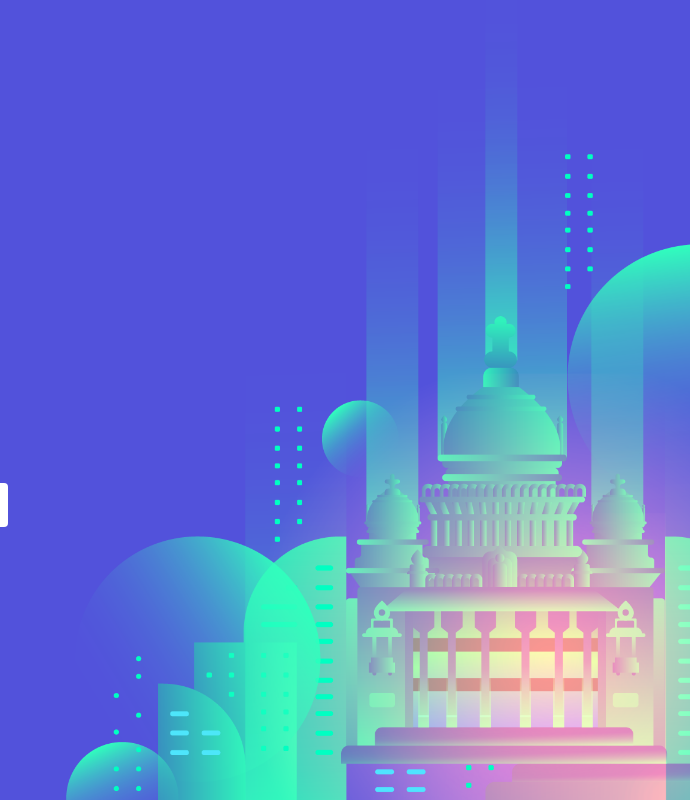
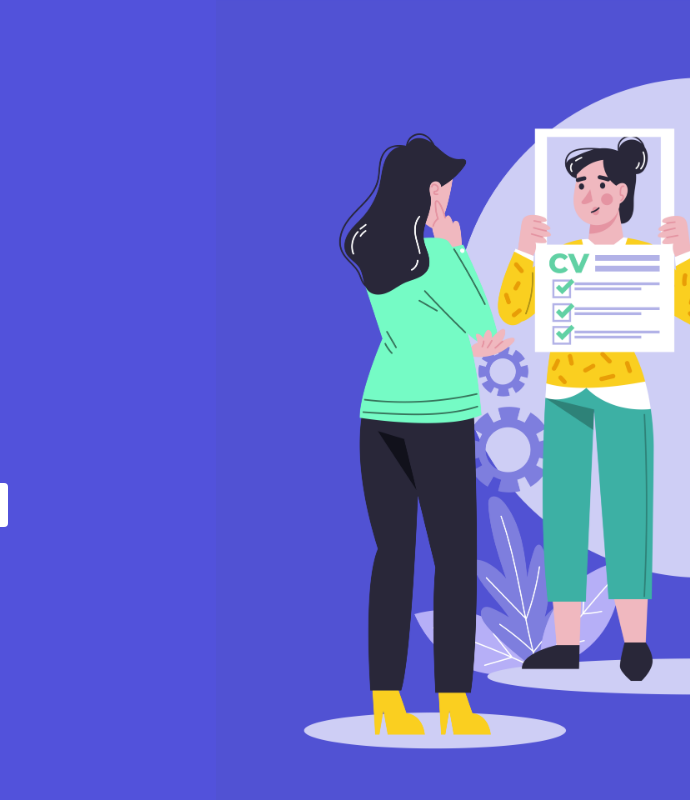
Before and after one commit to edutrul/HERO-heydru-hackathon, a plain HTML site: page index.html in a window 1280 px wide. Shown: the top 800 px of the page, 590-1280 px from the left. Drawn offline with Linux system fonts and the light colour scheme.

Commit message:
rename file and add to main.css

```diff
--- a/css/main.css
+++ b/css/main.css
@@ -25,7 +25,7 @@ header {
     background-repeat: no-repeat;
     -o-background-size: cover;
     background-position: calc(100% + 326px) calc(100%);
-    background-image: url(../img/header.png);
+    background-image: url(../img/hackathon_hero_image.png);
 }
 
 .header-logo {
```
Also changed, not shown: img/hackathon_hero_image.png (renamed from img/Hackathon imagenes  -02.png).
